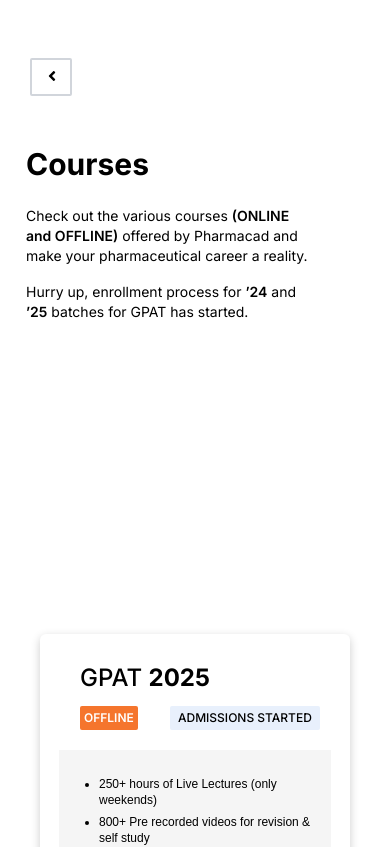
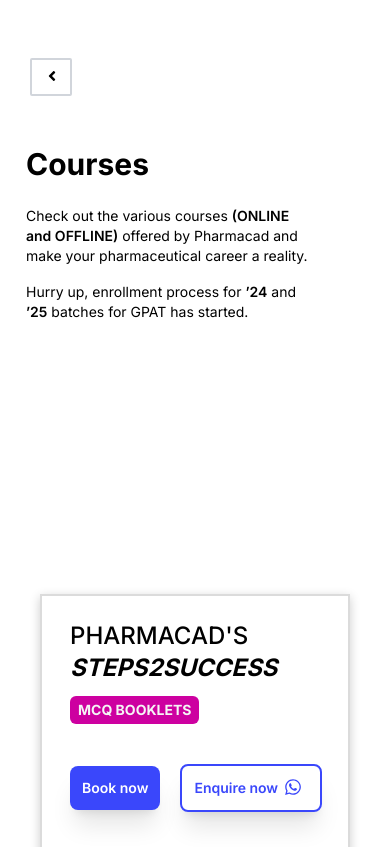
Before and after one commit to vibodhbhosure/Project-Pharmacad, a Next.js app: page / in a window 390 px wide. Shown: the top 847 px of the page. Built offline with nearby package versions, Linux system fonts and the light colour scheme.

Commit message:
step2success added in mobile view

```diff
--- a/src/components/Courses.jsx
+++ b/src/components/Courses.jsx
@@ -23,15 +23,15 @@
             <span className='hidden md:block font-bold text-3xl '>
                 Upcoming Batches
             </span>
-            <div className='hidden md:block border-2 border-[#DBDBDB] w-[1278px] h-[271px] mt-7 shadow-[0_3px_10px_rgb(0,0,0,0.2)]'>
-                <div className=' mt-12 ml-[52px]'>
-                    <div className='flex flex-row'>
-                        <span className='uppercase text-3xl'>
-                            <span className='font-medium'>PHARMACAD'S<span className='font-bold italic ml-2'>STEPS2SUCCESS</span></span>
+            <div className='border-2 border-[#DBDBDB] w-[310px] md:w-[1278px] h-[271px] mt-7 shadow-[0_3px_10px_rgb(0,0,0,0.2)] mx-auto md:mx-0'>
+                <div className='mt-6 md:mt-12 ml-7 md:ml-[52px]'>
+                    <div className='flex flex-col md:flex-row md:w-max'>
+                        <span className='uppercase text-2xl md:text-3xl flex  flex-col md:flex-row'>
+                            <span className='font-medium '>PHARMACAD'S</span><span className='font-bold italic ml-0 md:ml-2'>STEPS2SUCCESS</span>
                         </span>
-                        <span className='box-border uppercase font-bold text-base bg-[#CD00A0] text-[#F5F5F5] ml-12 m-auto px-2 py-1 rounded-md'>mcq booklets</span>
+                        <span className='box-border uppercase font-bold text-sm md:text-base bg-[#CD00A0] text-[#F5F5F5] ml-0 md:ml-12 mt-3 md:mt-0 m-auto px-2 py-1 rounded-md'>mcq booklets</span>
                     </div>
-                    <div className=' mt-4 flex flex-row'>
+                    <div className='hidden mt-4 md:flex flex-row'>
                         <div className='h-[27px] flex flex-col max-w-fit'>
                             <div className='w-1/8 flex'>
                                 <span className=' box-border h-[39px] w-[39px] rounded-full shadow-md z-10 flex justify-center align-middle p-2 mt-[6px] bg-white font-semibold text-base'>01.</span>
```
